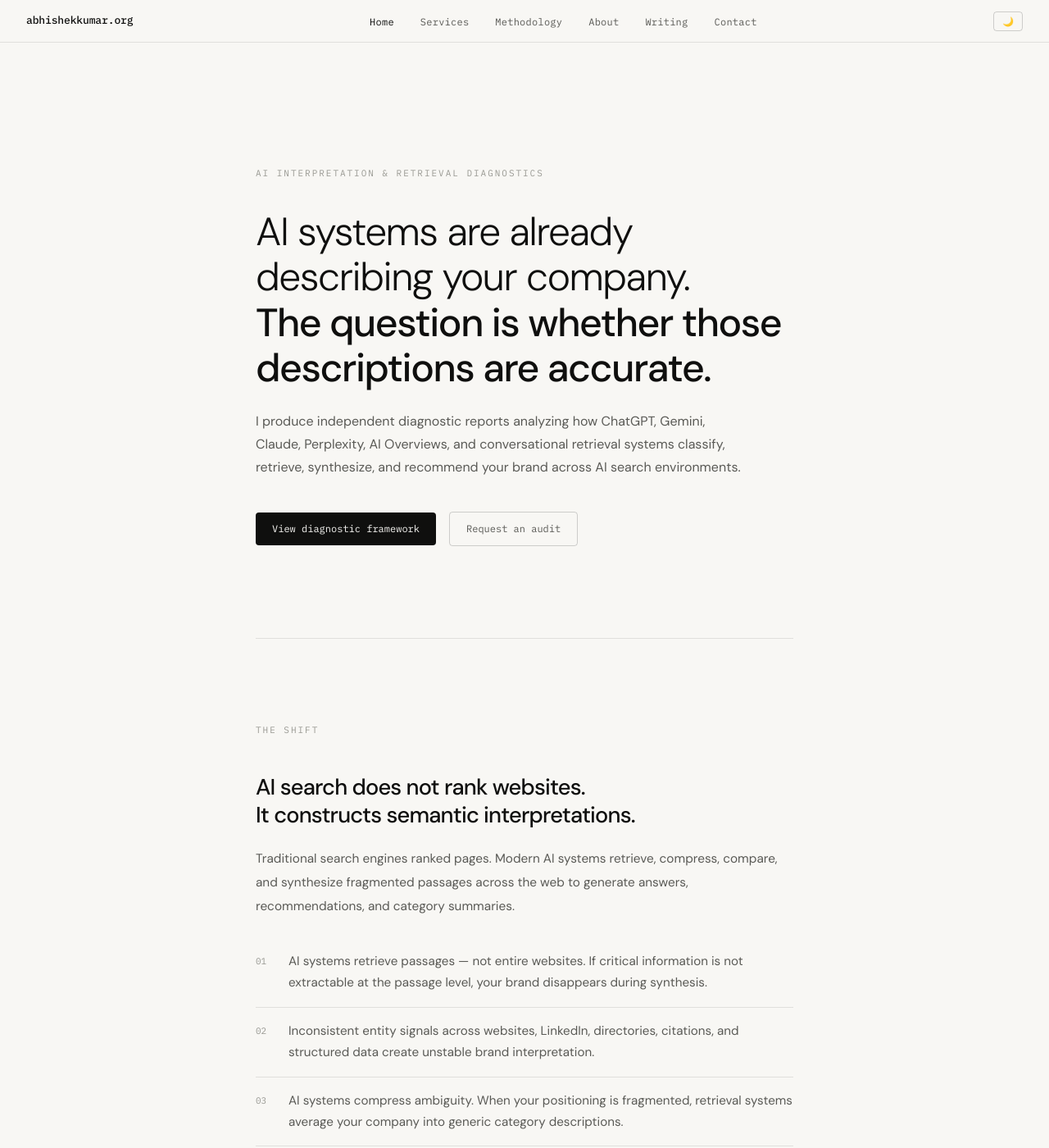
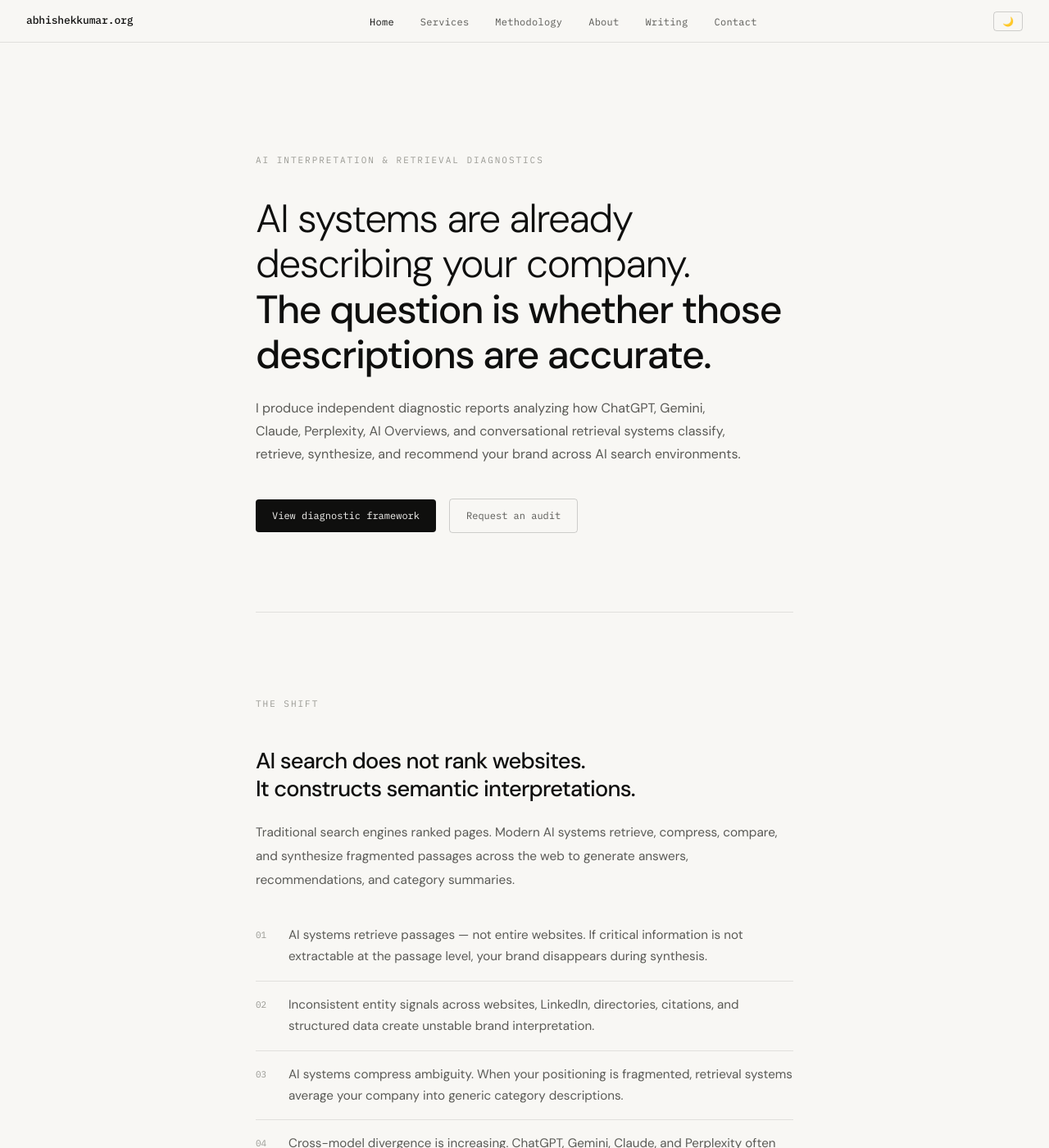
Before and after one commit to abhishu5/abhishekkumar.org, a Jekyll site: the page index.html, which Jekyll copies as it is, in a window 1280 px wide and 1400 px high. Shown: the whole window at 82% size. Built offline with Jekyll 4.4.1, drawn with Linux system fonts in a browser that asks for light colours.

Commit message:
Update index.html

```diff
--- a/index.html
+++ b/index.html
@@ -104,7 +104,7 @@
   </script>
   <style>
     .hero {
-      padding: 9rem 0 7rem;
+      padding: 8rem 0 6rem;
       border-bottom: 0.5px solid var(--border);
     }
     .hero-tag { margin-bottom: 2rem; }
```
